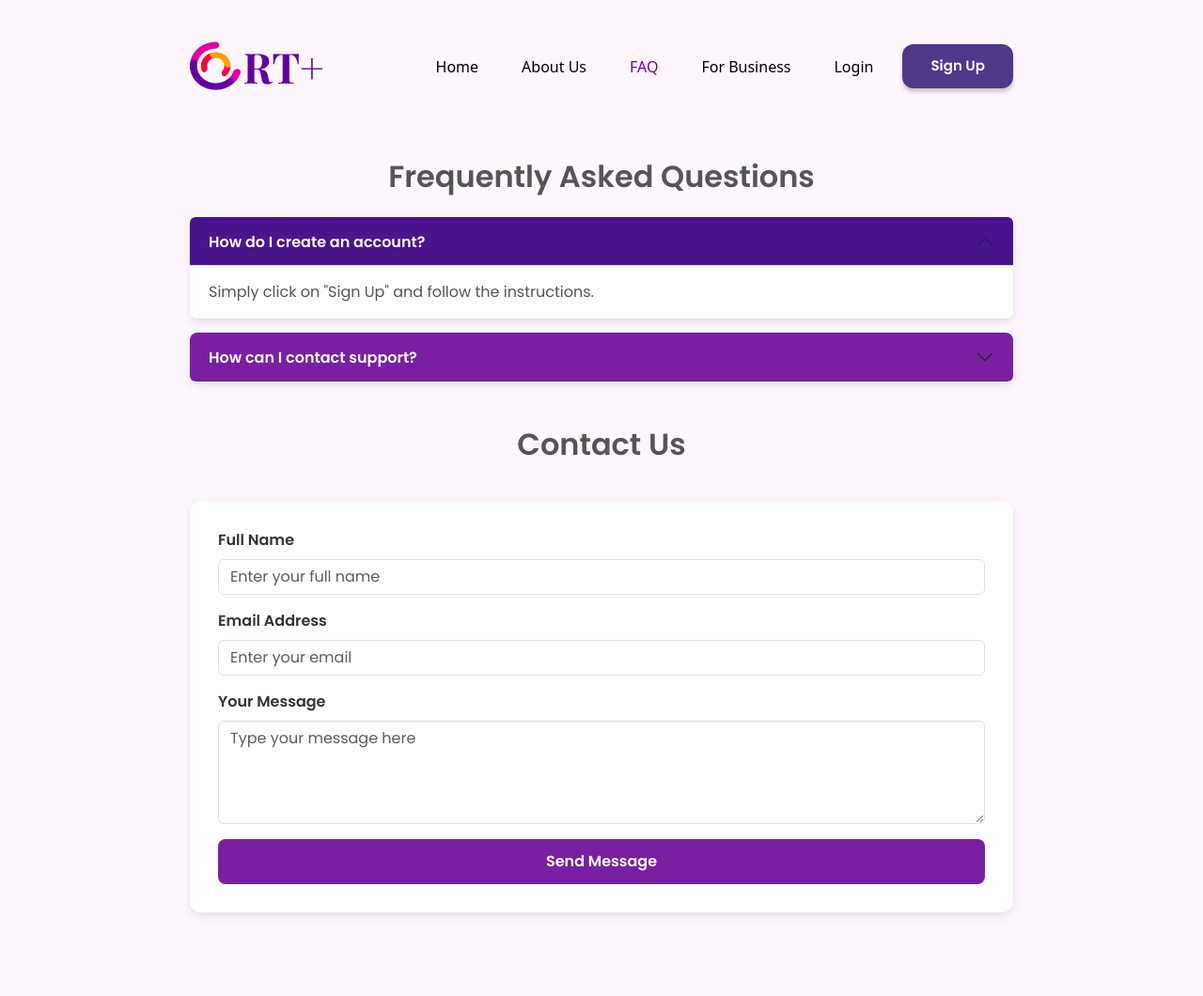
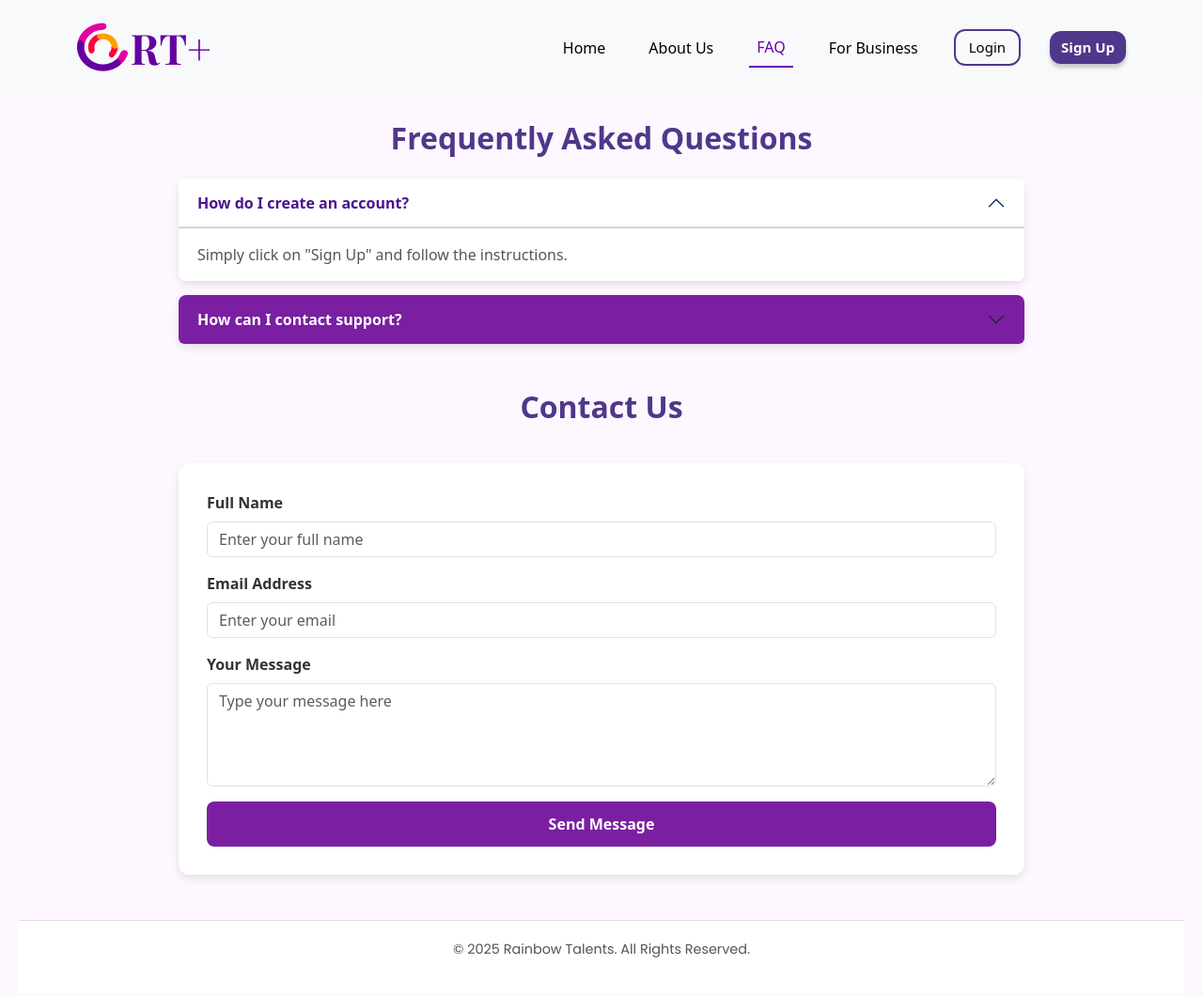
Before and after one commit to Veras-D/squad_10, a plain HTML site: page legado/Pages/FAQ.html in a window 1280 px wide. Shown: the whole page at 94% size. Before the commit the page ends 1039 px from the top, so only its background shows below. Drawn offline with nearby package versions, Linux system fonts and the light colour scheme.

Commit message:
style(FAQ): FInish FAQ page

```diff
--- a/legado/Pages/FAQ.html
+++ b/legado/Pages/FAQ.html
@@ -4,11 +4,20 @@
         <meta charset="UTF-8" />
         <meta name="viewport" content="width=device-width, initial-scale=1.0" />
 
-        <meta property="og:title" content="RT+ | Connecting Diversity">
-        <meta property="og:description" content="Discover incredible LGBT+ professionals and create a diverse and innovative team.">
-        <meta property="og:image" content="https://github.com/Veras-D/squad_10/blob/main/assets/logo_01.png">
-        <meta property="og:url" content="https://rt-i7lk.onrender.com/">
-        <meta property="og:type" content="website">
+        <meta property="og:title" content="RT+ | Connecting Diversity" />
+        <meta
+            property="og:description"
+            content="Discover incredible LGBT+ professionals and create a diverse and innovative team."
+        />
+        <meta
+            property="og:image"
+            content="https://github.com/Veras-D/squad_10/blob/main/legado/assets/favicon.svg"
+        />
+        <meta
+            property="og:url"
+            content="https://rainbow-talents.netlify.app/"
+        />
+        <meta property="og:type" content="website" />
 
         <title>FAQ & Contact - RT+</title>
         <link
@@ -21,35 +30,69 @@
             rel="stylesheet"
         />
 
-        <link rel="stylesheet" href="../style/FAQ.css">
-        <link rel="icon" type="image/svg+xml" href="../../assets/favicon_.svg">
-
+        <link rel="stylesheet" href="../style/FAQ.css" />
+        <link rel="icon" type="image/svg+xml" href="../assets/favicon.svg" />
     </head>
     <body>
         <!-- Navbar -->
-        <nav class="navbar navbar-expand-lg py-3">
+        <nav
+            class="navbar navbar-expand-lg navbar-light bg-light fixed-top py-3"
+        >
             <div class="container">
-                <a class="navbar-brand" href="#">
-                    <img src="../../assets/logo_02.png" alt="RT+" class="logo-nav">
+                <a class="navbar-brand" href="../index.html">
+                    <img
+                        src="../assets/logo_02.png"
+                        alt="RT+"
+                        class="logo-nav"
+                    />
                 </a>
-                <button class="navbar-toggler" type="button" data-bs-toggle="collapse" data-bs-target="#navbarNav">
+                <button
+                    class="navbar-toggler"
+                    type="button"
+                    data-bs-toggle="collapse"
+                    data-bs-target="#navbarNav"
+                >
                     <span class="navbar-toggler-icon"></span>
                 </button>
                 <div class="collapse navbar-collapse" id="navbarNav">
                     <ul class="navbar-nav ms-auto align-items-center">
-                        <li class="nav-item"><a class="nav-link" href="../index.html">Home</a></li>
-                        <li class="nav-item"><a class="nav-link" href="/legado/Pages/aboutUs.html">About Us</a></li>
-                        <li class="nav-item"><a class="nav-link active" href="/legado/Pages/FAQ.html">FAQ</a></li>
-                        <li class="nav-item"><a class="nav-link" href="/legado/Pages/business.html">For Business</a></li>
-                        <li class="nav-item"><a class="nav-link" href="/legado/Pages/login.html">Login</a></li>
-                        <li class="nav-item ms-2"><a href="/legado/Pages/singUp.html" class="btn btn-purple-style">Sign Up</a></li>
+                        <li class="nav-item">
+                            <a class="nav-link" href="../index.html">Home</a>
+                        </li>
+                        <li class="nav-item">
+                            <a class="nav-link" href="./aboutUs.html"
+                                >About Us</a
+                            >
+                        </li>
+                        <li class="nav-item">
+                            <a class="nav-link active" href="./FAQ.html">FAQ</a>
+                        </li>
+                        <li class="nav-item">
+                            <a class="nav-link" href="./business.html"
+                                >For Business</a
+                            >
+                        </li>
+                        <li class="nav-item">
+                            <a
+                                class="nav-link login-link px-3"
+                                href="./login.html"
+                                >Login</a
+                            >
+                        </li>
+                        <li class="nav-item ms-3">
+                            <a href="./singUp.html" class="btn btn-purple-style"
+                                >Sign Up</a
+                            >
+                        </li>
                     </ul>
                 </div>
             </div>
         </nav>
-        <div class="container my-5">
+
+        <main>
+            <div class="containerFAQ my-5">
                 <!-- FAQ Section -->
-            <h2 class="text-center fw-bold mb-4 text-secondary">
+                <h2 class="text-center fw-bold mb-4">
                     Frequently Asked Questions
                 </h2>
                 <div class="accordion" id="faqAccordion">
@@ -100,11 +143,15 @@
                 </div>
 
                 <!-- Contact Section -->
-            <h2 class="text-center fw-bold mt-5 text-secondary">Contact Us</h2>
+                <h2 class="text-center fw-bold mt-5">
+                    Contact Us
+                </h2>
                 <div class="form-container">
                     <form>
                         <div class="mb-3">
-                        <label for="name" class="form-label">Full Name</label>
+                            <label for="name" class="form-label"
+                                >Full Name</label
+                            >
                             <input
                                 type="text"
                                 class="form-control"
@@ -143,6 +190,14 @@
                     </form>
                 </div>
             </div>
+        </main>
+
+        <!-- Footer Section -->
+        <footer>
+            <div class="container">
+                <p>&copy; 2025 Rainbow Talents. All Rights Reserved.</p>
+            </div>
+        </footer>
 
         <script src="https://cdn.jsdelivr.net/npm/bootstrap@5.3.0/dist/js/bootstrap.bundle.min.js"></script>
     </body>
--- a/legado/style/FAQ.css
+++ b/legado/style/FAQ.css
@@ -1,29 +1,27 @@
 :root {
-    --primary-color: #4F378A;
-    --secondary-color: #A17BFF;
-    --accent-color: #B200FF;
+    --primary-color: #4f378a;
+    --secondary-color: #a17bff;
+    --accent-color: #b200ff;
 }
 
 body {
-    background-color: #FEF7FF;
-    font-family: "Poppins", sans-serif;
+    margin-top: 60px;
+    background-color: #fef7ff;
     color: #333;
     padding: 20px;
 }
 
-.nav-link {
-    color: #000 !important;
-    font-weight: 500;
-    font-family: var(--bs-body-font-family) !important;
-    margin: 0 15px;
+main + footer {
+    font-family: "Poppins", sans-serif;
 }
 
-.container {
+.containerFAQ {
     max-width: 900px;
     margin: 0 auto;
 }
+
 h2 {
-    color: #555;
+    color: var(--primary-color);
 }
 /* FAQ Section */
 .accordion-button {
@@ -36,8 +34,9 @@ h2 {
     box-shadow: none;
 }
 .accordion-button:not(.collapsed) {
-    background-color: #4a148c;
-    color: #fff;
+    background-color: #fff;
+    border-bottom: #c8c7c7 1px solid;
+    color: #4a148c;
 }
 .accordion-body {
     background-color: #fff;
@@ -50,6 +49,7 @@ h2 {
     overflow: hidden;
     box-shadow: 0 4px 10px rgba(0, 0, 0, 0.1);
 }
+
 /* Contact Form */
 .form-container {
     background: #fff;
@@ -59,9 +59,11 @@ h2 {
     margin-top: 40px;
     margin-bottom: 40px;
 }
+
 .form-label {
     font-weight: 600;
 }
+
 .btn-custom {
     background-color: #7b1fa2;
     color: #fff;
@@ -75,27 +77,8 @@ h2 {
     background-color: #4a148c;
 }
 
-.btn-purple-style {
-    background-color: var(--primary-color);
-    color: white;
-    padding: 12px 30px;
-    border-radius: 12px;
-    font-weight: bold;
-    transition: all 0.3s;
-}
-
-.btn-purple-style:hover {
-    background-color: var(--secondary-color);
-    transform: translateY(-2px);
-}
-
-/* Headings */
-.text-secondary {
-    color: #555 !important;
-}
-
-  /* Footer */
-  footer {
+/* Footer */
+footer {
     background: #fff;
     padding: 20px 0;
     text-align: center;
@@ -103,7 +86,7 @@ h2 {
     font-size: 0.9rem;
     color: #555;
     margin-top: 40px;
-  }
+}
 
 /* Navbar */
 .logo-nav {
@@ -112,13 +95,18 @@ h2 {
 
 .nav-link {
     color: #000 !important;
-    font-weight: 500;
-    font-family: var(--bs-body-font-family) !important;
+    font-weight: 500 !important;
     margin: 0 15px;
 }
 
 .nav-link.active {
     color: #6a00b3 !important;
+    border-bottom: #6a00b3 2px solid !important;
+}
+
+.nav-link:hover {
+    color: #b200ff !important;
+    border-bottom: #b200ff 2px solid !important;
 }
 
 /* Main Content */
@@ -134,10 +122,31 @@ h2 {
 }
 
 .lead-text {
-    color: #444;
-    font-size: 1.25rem;
-    max-width: 500px;
-    margin: 0 auto 2rem;
+    max-width: 300px;
+    font-weight: bold;
+    text-align: left;
+    font-size: 18px;
+    margin-left: 8rem;
+}
+
+.text-DiscoverLocation {
+    position: relative;
+    left: -210%;
+}
+
+.login-link {
+    border-radius: 12px;
+    font-size: 15px;
+    border-radius: 12px;
+    font-weight: bold;
+    transition: all 0.3s;
+    box-shadow: inset 0 0 0 2px var(--primary-color) !important;
+    border: none;
+}
+
+.login-link:hover {
+    border: none !important;
+    transform: translateY(-2px);
 }
 
 .btn-purple-style {
@@ -155,7 +164,6 @@ h2 {
     background-color: var(--secondary-color);
     transform: translateY(-2px);
 }
-
 
 /* Responsive Adjustments */
 @media (max-width: 992px) {
--- a/legado/style/aboutUs.css
+++ b/legado/style/aboutUs.css
@@ -40,10 +40,12 @@ section + footer {
     font-weight: bold;
     color: #4a148c;
 }
+
 /* Team Section */
 .team-section {
     margin-bottom: 60px;
 }
+
 .team-member {
     background: #fff;
     padding: 20px;
@@ -53,9 +55,11 @@ section + footer {
     transition: transform 0.3s ease;
     margin-bottom: 30px;
 }
+
 .team-member:hover {
     transform: translateY(-5px);
 }
+
 .team-member .placeholder-img {
     width: 150px;
     height: 150px;
@@ -68,10 +72,12 @@ section + footer {
     color: #777;
     margin: 0 auto 15px;
 }
+
 .team-member h5 {
     font-weight: bold;
     margin-bottom: 5px;
 }
+
 .team-member p {
     color: #777;
     margin: 0;
```
Also changed, not shown: legado/Pages/business.html (+79 -20 lines). Lines whose indentation alone changed are shown as unchanged.
